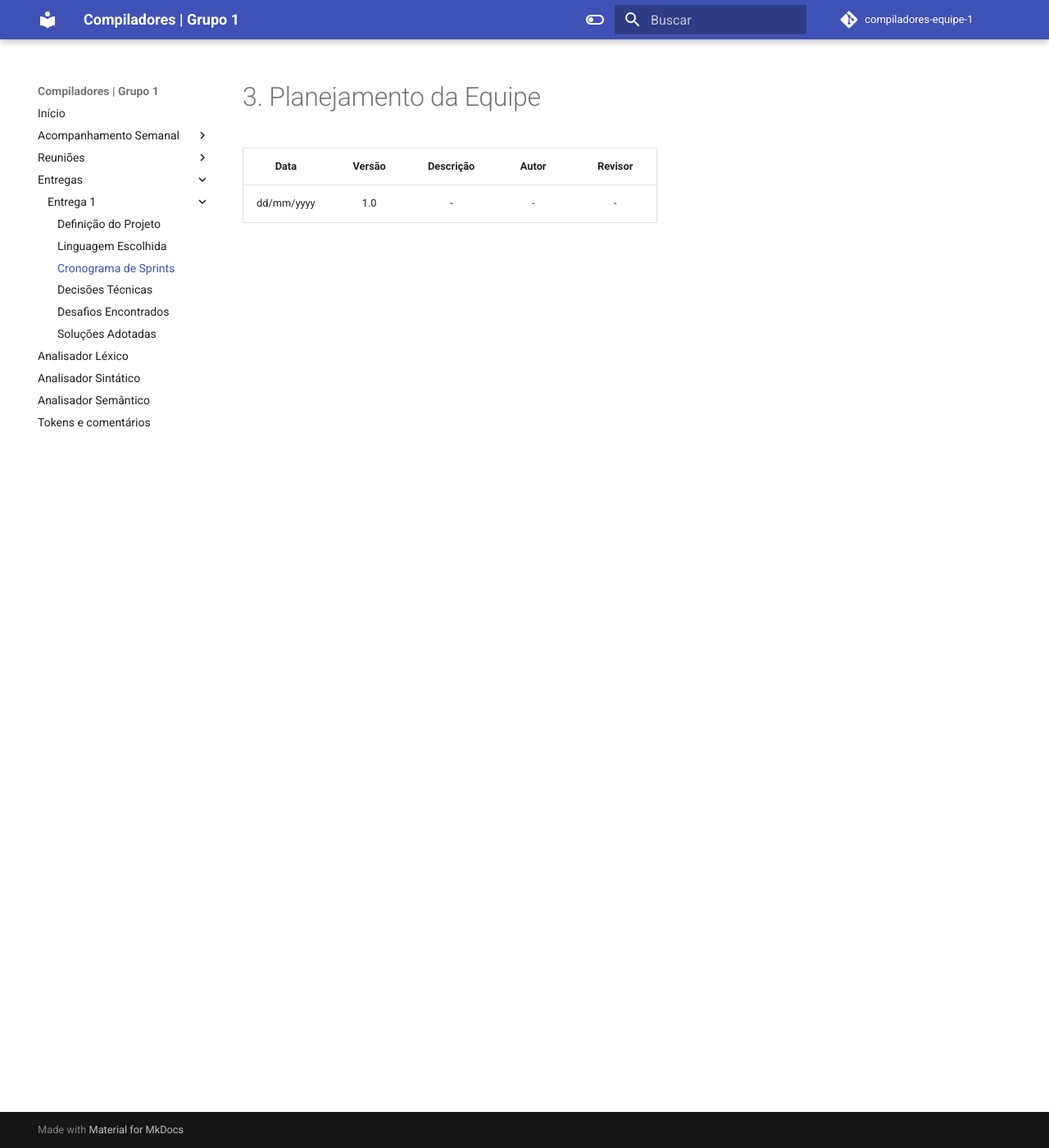
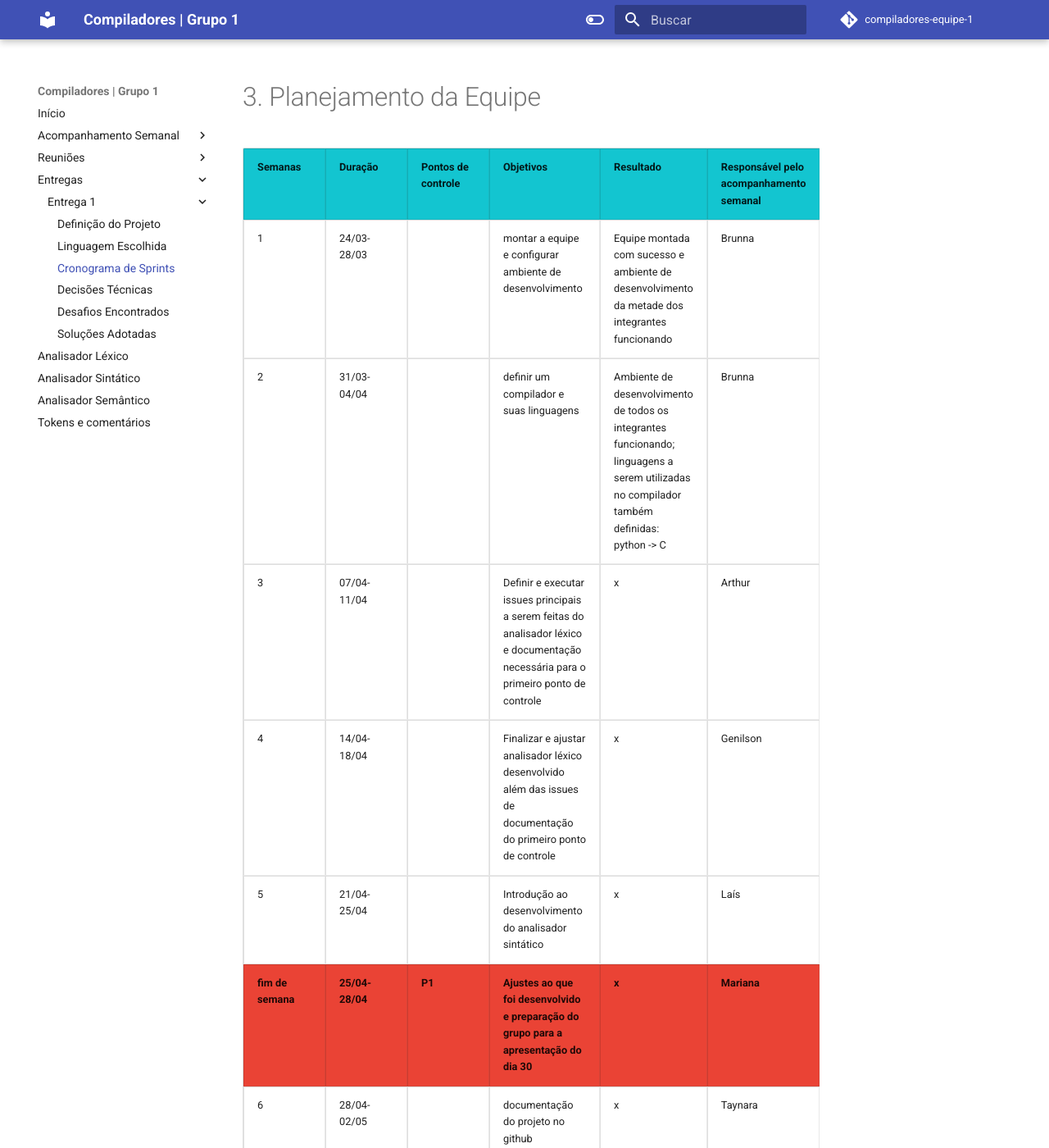
Before and after one commit to brunna-martins/compiladores-equipe-1, an MkDocs documentation site: the page built from docs/entrega1/cronograma.md, in a window 1280 px wide and 1400 px high. Shown: the whole window at 82% size. Built offline with MkDocs 1.6.1 and Material for MkDocs 9.7.7, drawn with Linux system fonts in a browser that asks for light colours; comment, search, counter and statistics services are not loaded; some of the changed text lies outside the part shown.

Commit message:
[docs]: Estrutura inicial do cronograma
Co-authored-by: Marianannn <mariana.leticia05@gmail.com>

```diff
--- a/docs/entrega1/cronograma.md
+++ b/docs/entrega1/cronograma.md
@@ -1,4 +1,169 @@
 # 3. Planejamento da Equipe
+
+<table border="1">
+  <thead>
+    <tr style="background-color: #13C5D0;">
+      <th><strong>Semanas</strong></th>
+      <th><strong>Duração</strong></th>
+      <th><strong>Pontos de controle</strong></th>
+      <th><strong>Objetivos</strong></th>
+      <th><strong>Resultado</strong></th>
+      <th><strong>Responsável pelo acompanhamento semanal</strong></th>
+    </tr>
+  </thead>
+  <tbody>
+    <tr>
+      <td>1</td>
+      <td>24/03-28/03</td>
+      <td></td>
+      <td>montar a equipe e configurar ambiente de desenvolvimento</td>
+      <td>Equipe montada com sucesso e ambiente de desenvolvimento da metade dos integrantes funcionando</td>
+      <td>Brunna</td>
+    </tr>
+    <tr>
+      <td>2</td>
+      <td>31/03-04/04</td>
+      <td></td>
+      <td>definir um compilador e suas linguagens</td>
+      <td>Ambiente de desenvolvimento de todos os integrantes funcionando; linguagens a serem utilizadas no compilador também definidas: python -> C</td>
+      <td>Brunna</td>
+    </tr>
+    <tr>
+      <td>3</td>
+      <td>07/04-11/04</td>
+      <td></td>
+      <td>Definir e executar issues principais a serem feitas do analisador léxico e documentação necessária para o primeiro ponto de controle</td>
+      <td>x</td>
+      <td>Arthur</td>
+    </tr>
+    <tr>
+      <td>4</td>
+      <td>14/04-18/04</td>
+      <td></td>
+      <td>Finalizar e ajustar analisador léxico desenvolvido além das issues de documentação do primeiro ponto de controle</td>
+      <td>x</td>
+      <td>Genilson</td>
+    </tr>
+    <tr>
+      <td>5</td>
+      <td>21/04-25/04</td>
+      <td></td>
+      <td>Introdução ao desenvolvimento do analisador sintático</td>
+      <td>x</td>
+      <td>Laís</td>
+    </tr>
+    <tr style="background-color: #EA4335;">
+      <td><strong>fim de semana</strong></td>
+      <td><strong>25/04-28/04</strong></td>
+      <td><strong>P1</strong></td>
+      <td><strong>Ajustes ao que foi desenvolvido e preparação do grupo para a apresentação do dia 30</strong></td>
+      <td><strong>x</strong></td>
+      <td><strong>Mariana</strong></td>
+    </tr>
+    <tr>
+      <td>6</td>
+      <td>28/04-02/05</td>
+      <td></td>
+      <td>documentação do projeto no github continuação do desenvolvimento do compilador (desenvolvimento da análise sintática)</td>
+      <td>x</td>
+      <td>Taynara</td>
+    </tr>
+    <tr>
+      <td>7</td>
+      <td>05/05-09/05</td>
+      <td></td>
+      <td>ubiuubibiub</td>
+      <td>x</td>
+      <td>Arthur</td>
+    </tr>
+    <tr>
+      <td>8</td>
+      <td>12/05-16/05</td>
+      <td></td>
+      <td>x</td>
+      <td>x</td>
+      <td>Brunna</td>
+    </tr>
+    <tr>
+      <td>9</td>
+      <td>19/05-23/05</td>
+      <td></td>
+      <td>x</td>
+      <td>x</td>
+      <td>Genilson</td>
+    </tr>
+    <tr>
+      <td>10</td>
+      <td>26/05-30/05</td>
+      <td></td>
+      <td>x</td>
+      <td>x</td>
+      <td>Laís</td>
+    </tr>
+    <tr style="background-color: #EA4335;">
+      <td><strong>fim de semana</strong></td>
+      <td><strong>30/05-02/06</strong></td>
+      <td><strong>P2</strong></td>
+      <td><strong>x</strong></td>
+      <td><strong>x</strong></td>
+      <td><strong>Mariana</strong></td>
+    </tr>
+    <tr>
+      <td>11</td>
+      <td>02/06-06/06</td>
+      <td></td>
+      <td>x</td>
+      <td>x</td>
+      <td>Taynara</td>
+    </tr>
+    <tr>
+      <td>12</td>
+      <td>09/06-13/06</td>
+      <td></td>
+      <td>x</td>
+      <td>x</td>
+      <td></td>
+    </tr>
+    <tr>
+      <td>13</td>
+      <td>16/06-20/06</td>
+      <td></td>
+      <td>x</td>
+      <td>x</td>
+      <td></td>
+    </tr>
+    <tr>
+      <td>14</td>
+      <td>23/06-27/06</td>
+      <td></td>
+      <td>x</td>
+      <td>x</td>
+      <td></td>
+    </tr>
+    <tr style="background-color: #EA4335;">
+      <td><strong>dia</strong></td>
+      <td><strong>27/06</strong></td>
+      <td><strong>27/06</strong></td>
+      <td><strong>Entrega final</strong></td>
+      <td><strong></strong></td>
+      <td><strong></strong></td>
+      <td><strong></strong></td>
+    </tr>
+    <tr>
+      <td>15</td>
+      <td>30/06-04/07</td>
+      <td></td>
+      <td>x</td>
+      <td>x</td>
+      <td></td>
+    </tr>
+  </tbody>
+</table>
+
+
+
+
+
 
 |**Data** | **Versão** | **Descrição** | **Autor** | **Revisor** |
 |:---: | :---: | :---: | :---: | :---: |
```
